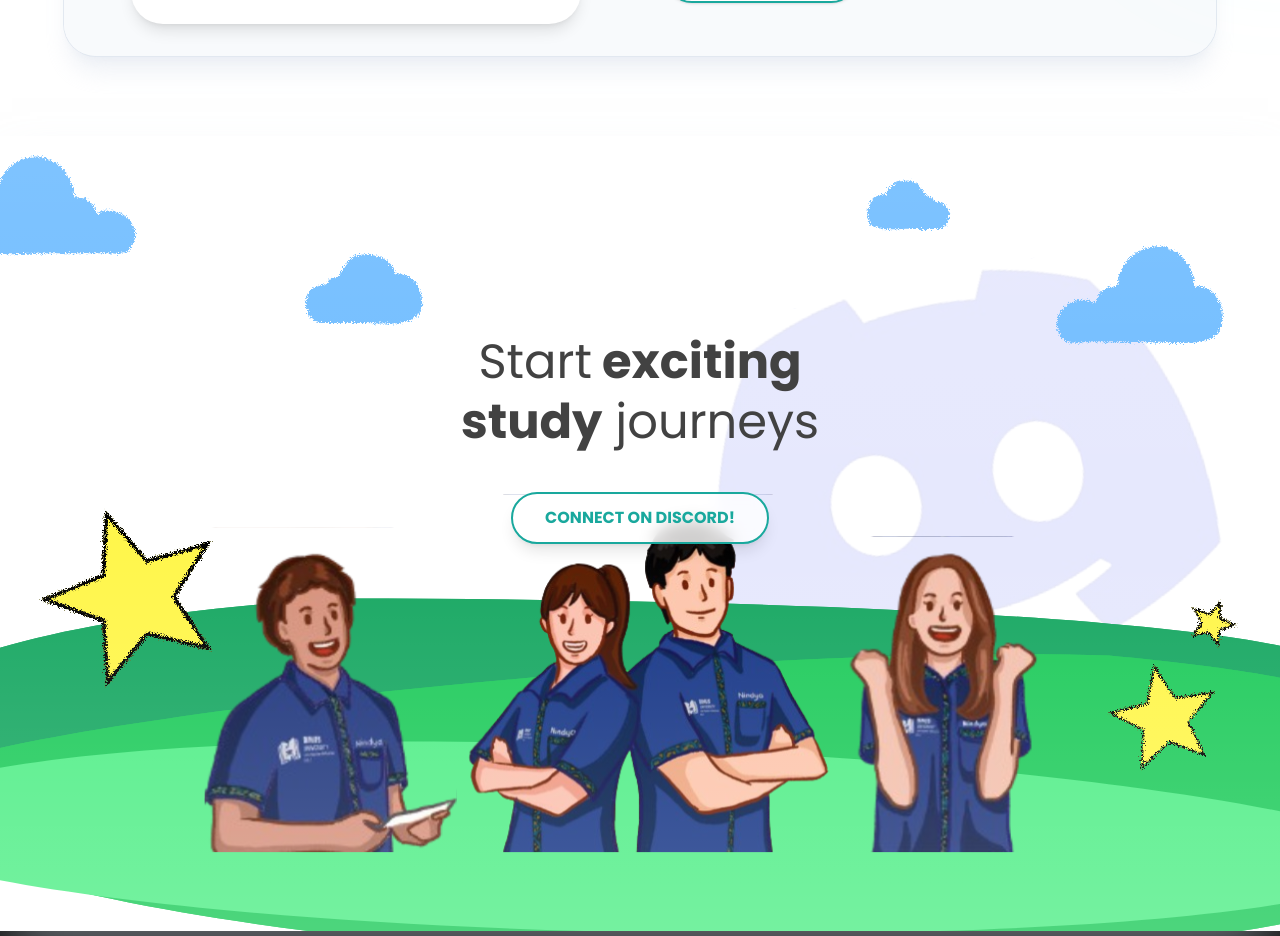
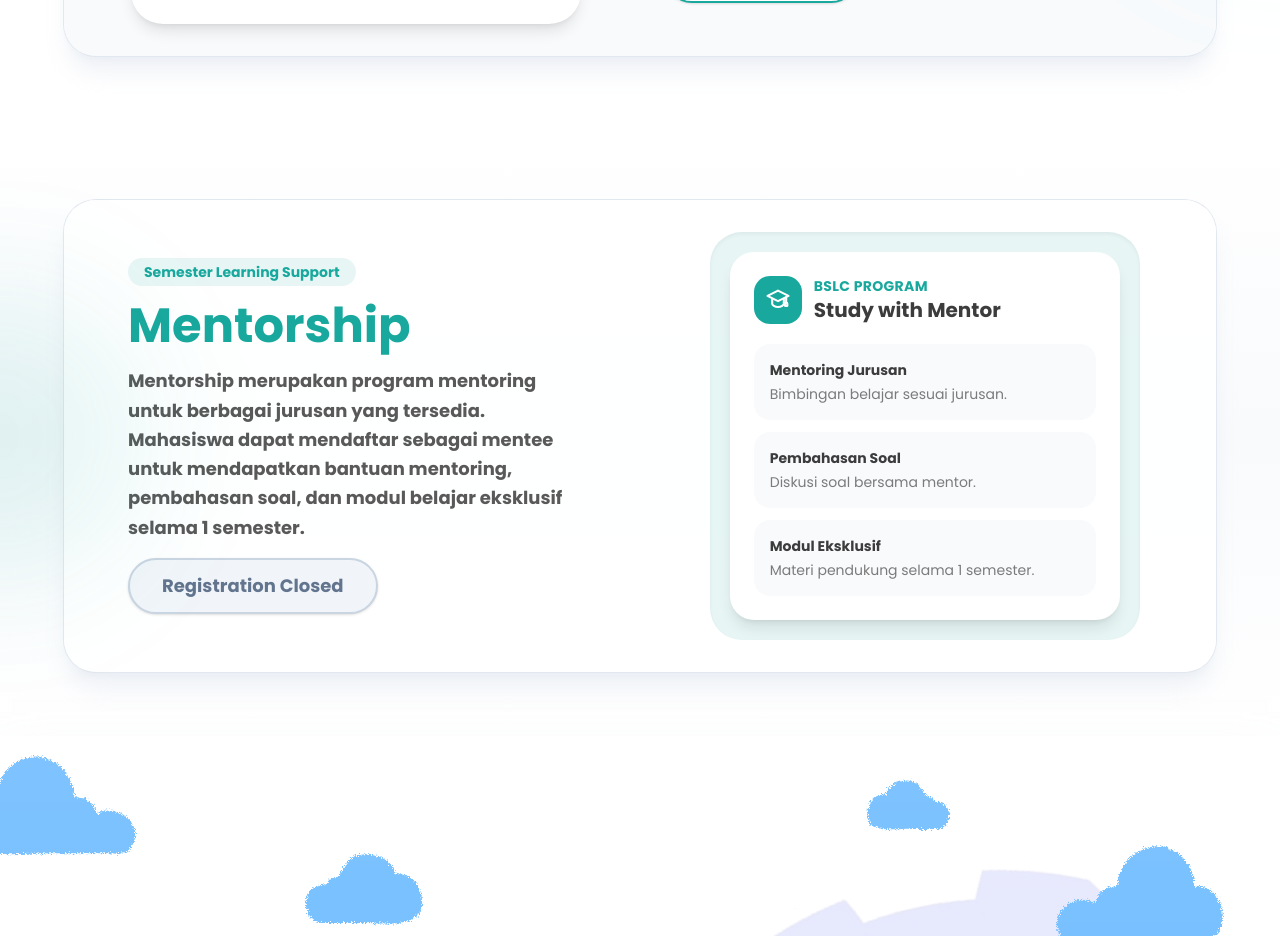
Before and after one commit to WikoLaygunata/bslc-landingpage, a Vue app: page /products in a window 1280 px wide. Shown: the part 1500-2436 px from the top of the page. Built offline with nearby package versions, Linux system fonts and the light colour scheme.

Commit message:
add mentorship product

```diff
--- a/src/views/ProductsView.vue
+++ b/src/views/ProductsView.vue
@@ -123,6 +123,106 @@
       </div>
     </section>
 
+    <section
+      class="relative overflow-hidden bg-linear-to-b from-white via-slate-50 to-white px-4 py-10 md:px-6 md:py-16 lg:px-16"
+    >
+      <div
+        class="absolute left-0 top-1/2 h-72 w-72 -translate-x-1/2 -translate-y-1/2 rounded-full bg-aqua/5 blur-3xl sm:bg-aqua/10"
+      ></div>
+      <div class="mx-auto max-w-7xl">
+        <div
+          class="rounded-4xl bg-white/90 p-5 shadow-xl shadow-slate-200/60 ring-1 ring-slate-200 md:p-7 lg:p-8"
+        >
+          <div class="flex flex-col items-center gap-7 md:gap-8 lg:flex-row lg:gap-12">
+            <div class="w-full space-y-4 lg:w-1/2 px-4 py-4 md:px-8">
+              <span
+                class="inline-flex rounded-full bg-aqua/10 px-4 py-1 text-sm font-bold text-aqua"
+              >
+                Semester Learning Support
+              </span>
+              <h2 class="text-3xl font-bold text-aqua md:text-4xl lg:text-5xl">Mentorship</h2>
+              <p class="text-base font-semibold leading-relaxed text-gray-700 md:text-lg">
+                Mentorship merupakan program mentoring untuk berbagai jurusan yang tersedia.
+                Mahasiswa dapat mendaftar sebagai mentee untuk mendapatkan bantuan mentoring,
+                pembahasan soal, dan modul belajar eksklusif selama 1 semester.
+              </p>
+              <div class="text-center lg:text-left">
+                <span
+                  aria-disabled="true"
+                  class="inline-block cursor-not-allowed rounded-full border-2 border-slate-300 bg-slate-100 px-6 py-2 text-base font-bold text-slate-500 shadow-sm md:px-8 md:py-3 md:text-lg"
+                >
+                  Registration Closed
+                </span>
+              </div>
+            </div>
+
+            <div class="flex w-full items-center justify-center lg:w-1/2">
+              <div
+                class="relative w-full max-w-[300px] overflow-hidden rounded-4xl bg-aqua/10 p-4 shadow-inner sm:max-w-[360px] md:max-w-[400px] md:p-5 lg:max-w-[430px]"
+              >
+                <div class="rounded-3xl bg-white p-5 shadow-lg md:p-6">
+                  <div class="mb-4 flex items-center gap-3 md:mb-5">
+                    <div
+                      class="flex h-12 w-12 items-center justify-center rounded-2xl bg-aqua text-white"
+                    >
+                      <svg
+                        class="h-7 w-7"
+                        viewBox="0 0 24 24"
+                        fill="none"
+                        xmlns="http://www.w3.org/2000/svg"
+                        aria-hidden="true"
+                      >
+                        <path
+                          d="M3 8.5 12 4l9 4.5-9 4.5L3 8.5Z"
+                          stroke="currentColor"
+                          stroke-width="1.8"
+                          stroke-linejoin="round"
+                        />
+                        <path
+                          d="M7 11v4.2c0 1.2 2.2 2.8 5 2.8s5-1.6 5-2.8V11"
+                          stroke="currentColor"
+                          stroke-width="1.8"
+                          stroke-linecap="round"
+                          stroke-linejoin="round"
+                        />
+                        <path
+                          d="M19 9.5v4.2m0 0c-.6.3-1 .9-1 1.6V17h2v-1.7c0-.7-.4-1.3-1-1.6Z"
+                          stroke="currentColor"
+                          stroke-width="1.8"
+                          stroke-linecap="round"
+                          stroke-linejoin="round"
+                        />
+                      </svg>
+                    </div>
+                    <div>
+                      <p class="text-sm font-bold uppercase tracking-wide text-aqua">
+                        BSLC Program
+                      </p>
+                      <p class="text-xl font-bold text-gray-900">Study with Mentor</p>
+                    </div>
+                  </div>
+                  <div class="space-y-2.5 md:space-y-3">
+                    <div class="rounded-2xl bg-slate-50 p-3.5 md:p-4">
+                      <p class="text-sm font-bold text-gray-900">Mentoring Jurusan</p>
+                      <p class="mt-1 text-sm text-gray-600">Bimbingan belajar sesuai jurusan.</p>
+                    </div>
+                    <div class="rounded-2xl bg-slate-50 p-3.5 md:p-4">
+                      <p class="text-sm font-bold text-gray-900">Pembahasan Soal</p>
+                      <p class="mt-1 text-sm text-gray-600">Diskusi soal bersama mentor.</p>
+                    </div>
+                    <div class="rounded-2xl bg-slate-50 p-3.5 md:p-4">
+                      <p class="text-sm font-bold text-gray-900">Modul Eksklusif</p>
+                      <p class="mt-1 text-sm text-gray-600">Materi pendukung selama 1 semester.</p>
+                    </div>
+                  </div>
+                </div>
+              </div>
+            </div>
+          </div>
+        </div>
+      </div>
+    </section>
+
     <section class="w-full bg-white">
       <div class="relative w-full overflow-hidden shadow-2xl shadow-slate-300/50">
         <div class="relative h-[235px] w-full sm:h-[300px] md:h-[430px] lg:h-[570px] xl:h-[795px]">
```
